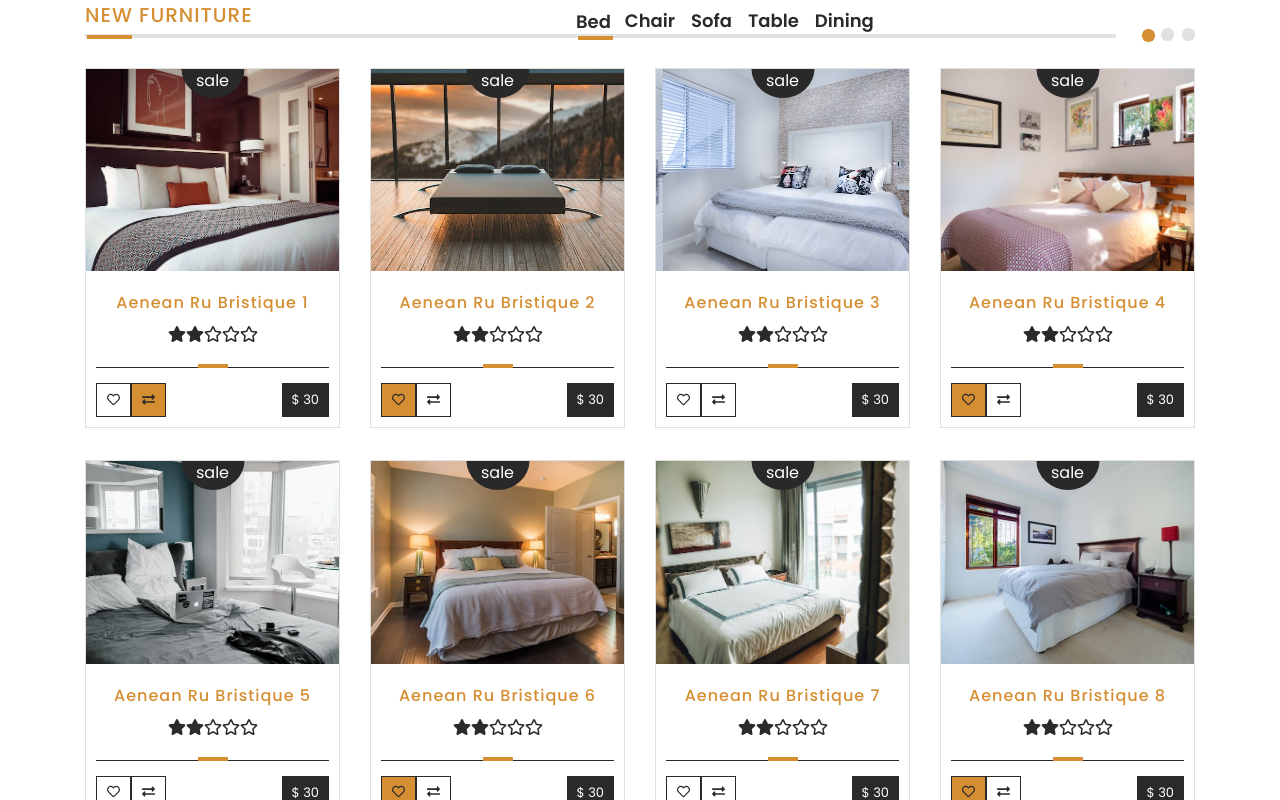
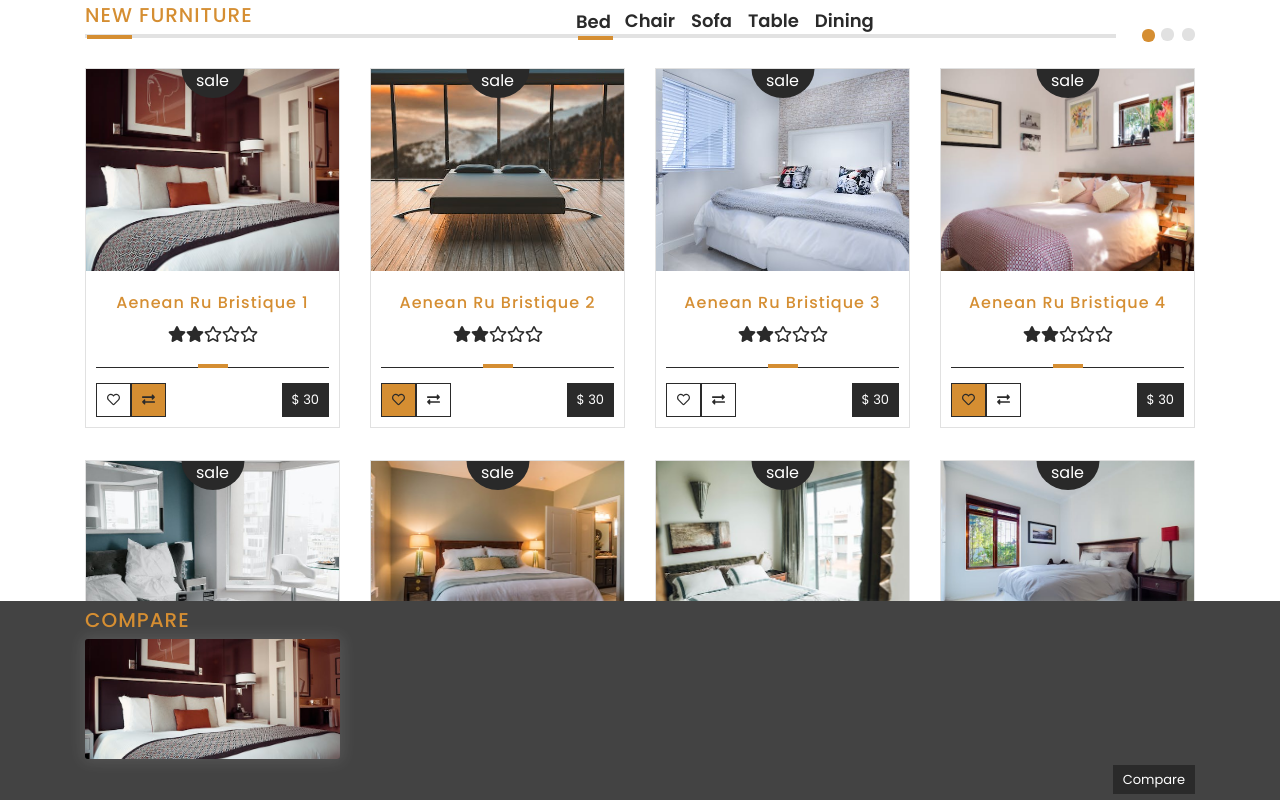
Before and after one commit to matwjablonski/wdp-2402-01, a React (Create React App) app: page / in a window 1280 px wide. Both pictures are taken after a click on the link 148 px from the left and 1007 px from the top of the page. Shown: the part 607-1407 px from the top of the page. Built offline with nearby package versions, Linux system fonts and the light colour scheme.

Commit message:
Refix Stickybar

```diff
--- a/src/components/features/CompareStickyBar/CompareStickyBar.js
+++ b/src/components/features/CompareStickyBar/CompareStickyBar.js
@@ -20,7 +20,7 @@ const CompareStickyBar = () => {
       <div className='container'>
         <div className={styles.panelBar}>
           <div className={styles.heading}>
-            <h3>Compare products</h3>
+            <h4>Compare</h4>
           </div>
         </div>
         <div className='row '>
--- a/src/components/features/CompareStickyBar/CompareStickyBar.module.scss
+++ b/src/components/features/CompareStickyBar/CompareStickyBar.module.scss
@@ -1,16 +1,19 @@
 @import '../../../styles/settings.scss';
 .root{
-  margin-bottom: 30px;
+  position: fixed;
+  bottom: 0;
+  width: 100%;
+  z-index: 5;
+  background-color: $header-topbar-bg;
+  box-shadow: 0 0 5px 0 #ffffff1a;
 
   .panelBar {
-    margin-bottom: 30px;
     position: relative;
-    border-bottom: 4px solid #e2e2e2;
 
     .heading {
       position: relative;
 
-      h3 {
+      h4 {
         color: $primary;
         text-transform: uppercase;
         font-size: 20px;
@@ -18,29 +21,19 @@
         margin: 0;
         letter-spacing: 1px;
       }
-
-      &::before {
-        content: "";
-        position: absolute;
-        bottom: -4px;
-        left: 0;
-        width: 45px;
-        border-bottom: 4px solid $primary;
-      }
     }
   }
 
   .prodImg {
-    margin-bottom: 30px;
-
     img {
       border-radius: 3px;
-      height: 260px;
+      height: 120px;
       width: 100%;
       object-fit: cover;
+      box-shadow: 0 0 15px 3px #ffffff1a;
     }
 
-    .remove{
+    .remove {
       display: none;
     }
 
@@ -51,7 +44,7 @@
         filter: brightness(0.8);
       }
 
-      .remove{
+      .remove {
         display: block;
         position: absolute;
         top: 0;
@@ -64,5 +57,6 @@
   }
   .button {
     text-align: right;
+    margin: 8px 0;
   }
 }
```
